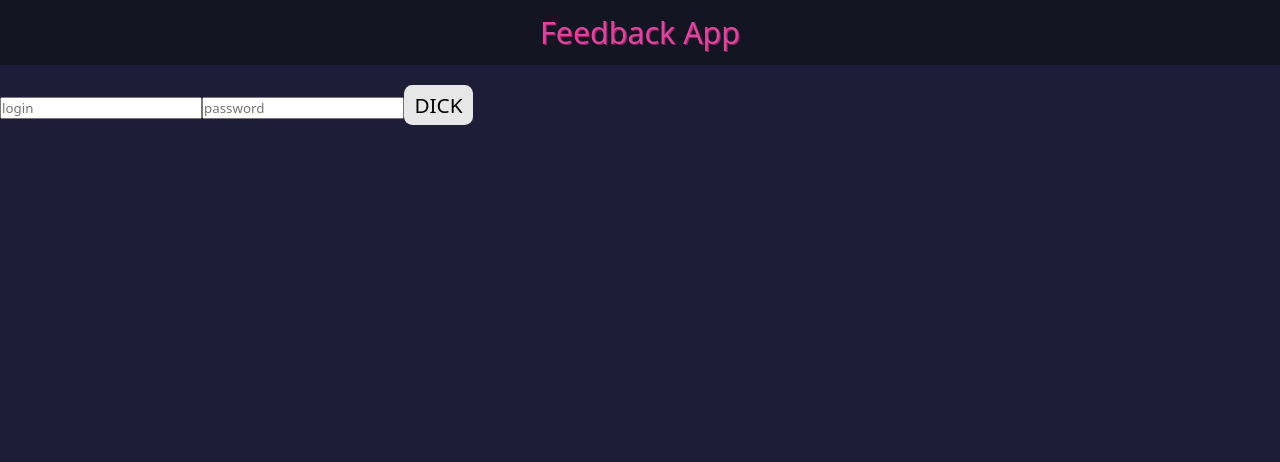
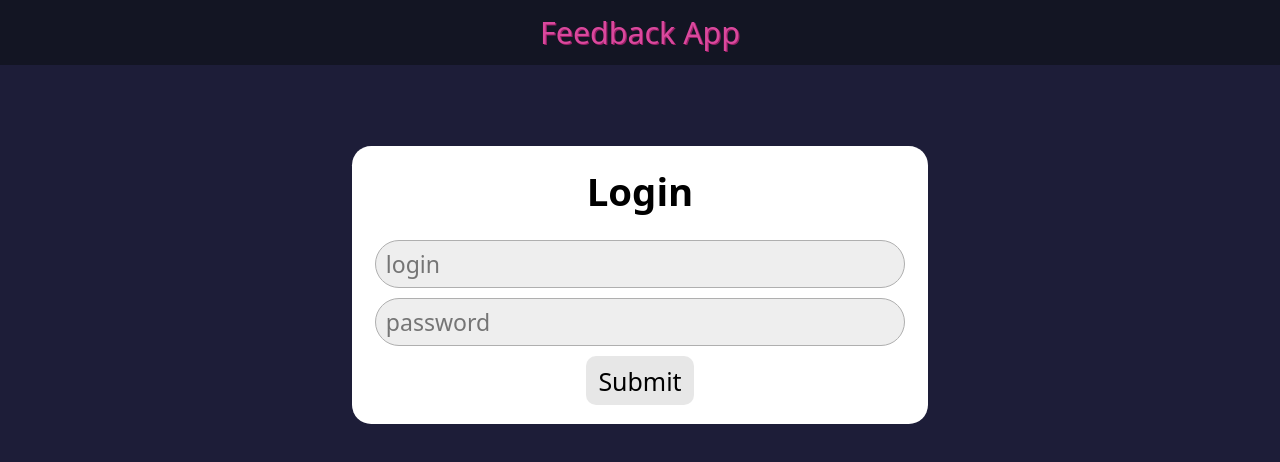
Before and after one commit to stinger222/react-feedback-app, a React (Create React App) app: page /login in a window 1280 px wide. Shown: the top 462 px of the page. Built offline with nearby package versions, Linux system fonts and the light colour scheme; no server answers.

Commit message:
Auth pages refactor

```diff
--- a/src/components/pages/LoginPage.js
+++ b/src/components/pages/LoginPage.js
@@ -1,38 +1,21 @@
 import axios from "axios"
 import Button from "../Button"
 import {useState} from 'react'
-
+import Form from "../Form"
 
 
 export default function LoginPage() {
 
-	const [login, setLogin] = useState('')
-	const [password, setPassword] = useState('')
-
-	const handleLogin = e => {
-		setLogin(e.target.value.trim())
-	}
-
-	const handlePassword = e => {
-		setPassword(e.target.value)
-	}
-
-	const handleSubmit = e => {
-		e.preventDefault()
-
+	const handleSubmit = ({login, password}) => {
 		axios.post('http://localhost:3001/login', {
 			password,
 			login
-		}, {
-			withCredentials: true
-		})
+		}, {withCredentials: true	})
 	}
 
 	return (
-		<form onSubmit={handleSubmit} className="auth-form register">
-			<input onChange={handleLogin} placeholder="login"/>
-			<input onChange={handlePassword} type="password" placeholder="password"/>
-			<Button type="submit">DICK</Button>
-		</form>
+		<div className="auth-form-wrapper">
+			<Form title="Login" handleSubmit={handleSubmit}/>
+		</div>
 	)
 }
--- a/src/components/pages/RegisterPage.js
+++ b/src/components/pages/RegisterPage.js
@@ -1,6 +1,7 @@
 import axios from "axios"
 import Button from "../Button"
 import {useState} from 'react'
+import Form from "../Form"
 
 
 
@@ -17,8 +18,7 @@
 		setPassword(e.target.value)
 	}
 
-	const handleSubmit = e => {
-		e.preventDefault()
+	const handleSubmit = ({password, login}) => {
 
 		axios.post('http://localhost:3001/register', {
 			password,
@@ -29,10 +29,8 @@
 	}
 
 	return (
-		<form onSubmit={handleSubmit} className="auth-form register">
-			<input onChange={handleLogin} placeholder="login"/>
-			<input onChange={handlePassword} type="password" placeholder="password"/>
-			<Button type="submit">DICK</Button>
-		</form>
+		<div className="auth-form-wrapper">
+			<Form title="Register" handleSubmit={handleSubmit}/>
+		</div>
 	)
 }
```
